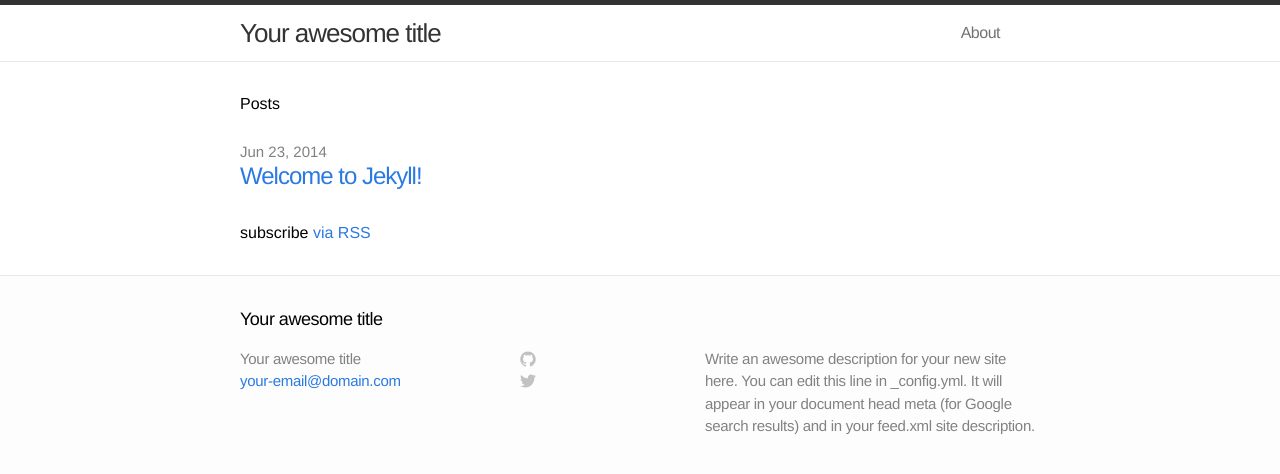
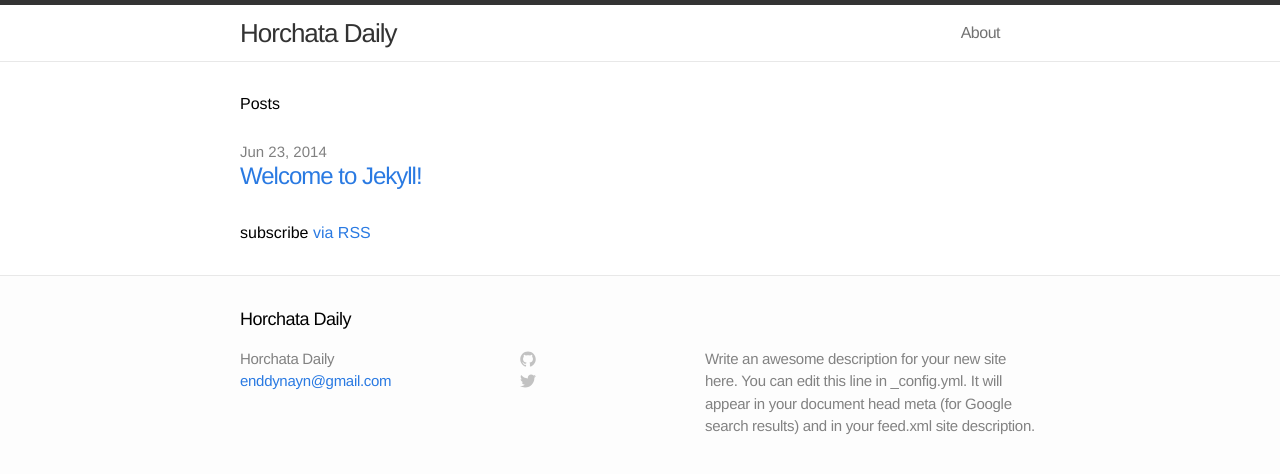
Before and after one commit to enddynayn/notes, a Jekyll site: the page built from index.html, in a window 1280 px wide. Shown: the top 474 px of the page. Built offline with Jekyll 4.4.1, drawn with Linux system fonts in a browser that asks for light colours; Markdown is read by kramdown in place of the engine named in the settings.

Commit message:
Change title and email in config.

```diff
--- a/_config.yml
+++ b/_config.yml
@@ -1,6 +1,6 @@
 # Site settings
-title: Your awesome title
-email: your-email@domain.com
+title: Horchata Daily
+email: enddynayn@gmail.com
 description: "Write an awesome description for your new site here. You can edit this line in _config.yml. It will appear in your document head meta (for Google search results) and in your feed.xml site description."
 baseurl: "/notes"
 url: "http://yourdomain.com"
```
